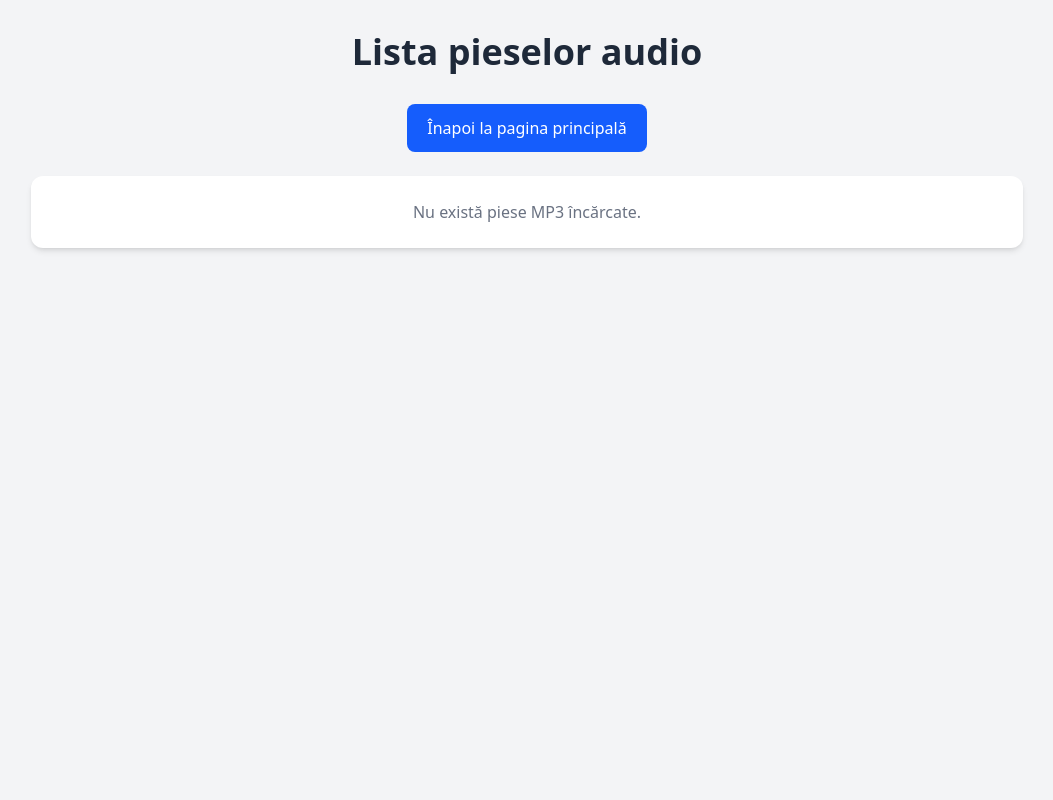
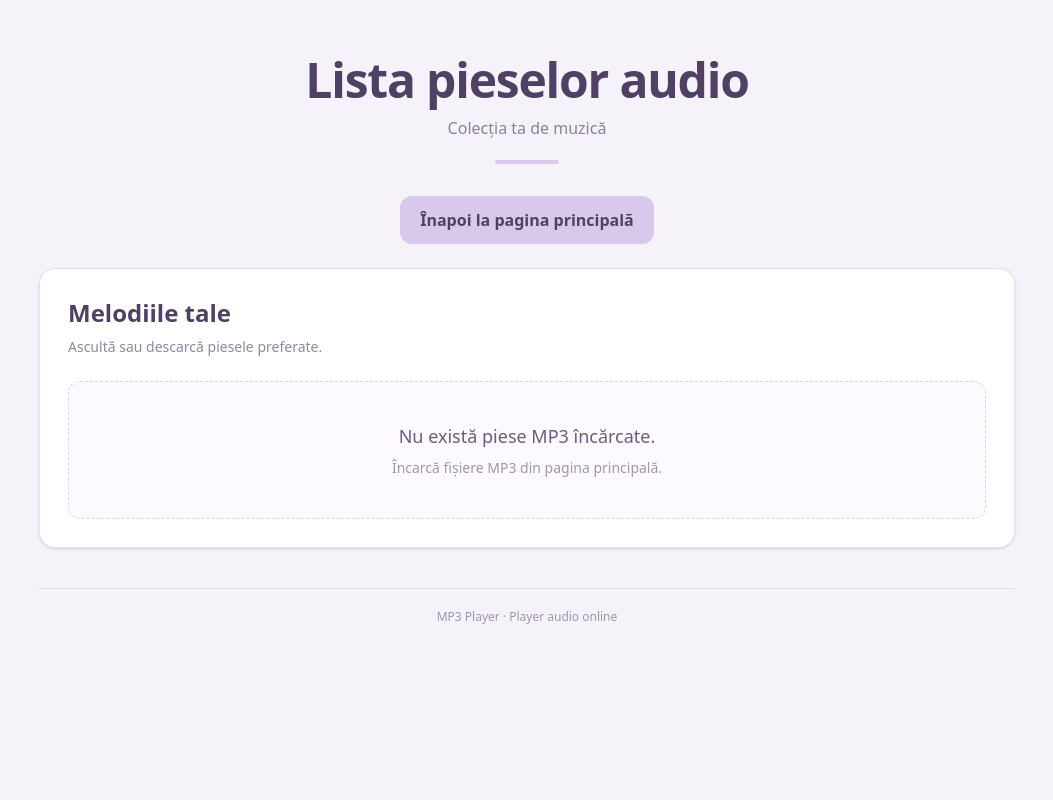
Before and after one commit to parfeniinga/Grupul-3-Player-audio-online-cu-gestionarea-fi-ierelor-MP3, a PHP site: page /lista.php in a window 1280 px wide. Shown: the whole page, without its empty margins (113-1166 px from the left). Run offline with PHP 8.4, Linux system fonts and the light colour scheme; data that the repository does not hold is empty.

Commit message:
Am facut modificari la aspectul vizual al listei

```diff
--- a/lista.php
+++ b/lista.php
@@ -1,72 +1,156 @@
 
 <?php
-$fisiere = scandir("audio");
+$fisiere = is_dir("audio") ? scandir("audio") : [];
 ?>
+
 <!DOCTYPE html>
 <html lang="ro">
+
 <head>
     <meta charset="UTF-8">
     <meta name="viewport" content="width=device-width, initial-scale=1.0">
     <title>Lista pieselor audio</title>
+
     <script src="https://cdn.jsdelivr.net/npm/@tailwindcss/browser@4"></script>
 </head>
 
-<body class="bg-gray-100 min-h-screen">
-    <div class="max-w-5xl mx-auto px-4 py-8">
-        <h1 class="text-4xl font-bold text-center text-gray-800 mb-8">
-            Lista pieselor audio
-        </h1>
-        <div class="text-center mb-6">
-            <a href="index.php"
-               class="inline-block bg-blue-600 hover:bg-blue-700 text-white px-5 py-3 rounded-lg">
+<body class="min-h-screen bg-[#f5f2fa] text-[#383044]">
+
+    <div class="mx-auto w-full max-w-5xl px-4 py-10 sm:px-6 sm:py-14">
+
+        <header class="mb-8 text-center">
+
+            <h1 class="text-3xl font-bold tracking-tight text-[#504064] sm:text-5xl">
+                Lista pieselor audio
+            </h1>
+
+            <p class="mt-3 text-sm text-[#8b819b] sm:text-base">
+                Colecția ta de muzică
+            </p>
+
+            <div class="mx-auto mt-5 h-1 w-16 rounded-full bg-[#d8c9ed]"></div>
+
+        </header>
+
+        <div class="mb-6 text-center">
+            <a
+                href="index.php"
+                class="inline-block rounded-xl bg-[#d8c8ec] px-5 py-3 font-semibold text-[#514064] transition hover:bg-[#cbb6e5]"
+            >
                 Înapoi la pagina principală
             </a>
         </div>
-        <div class="bg-white rounded-xl shadow-md p-6">
+
+        <section class="rounded-2xl border border-[#e9e1f2] bg-white p-5 shadow-sm sm:p-7">
+
+            <h2 class="mb-2 text-xl font-semibold text-[#504064] sm:text-2xl">
+                Melodiile tale
+            </h2>
+
+            <p class="mb-6 text-sm text-[#92879f]">
+                Ascultă sau descarcă piesele preferate.
+            </p>
+
             <?php
             $numar = 0;
+
             foreach ($fisiere as $fisier) {
-                if (strtolower(pathinfo($fisier, PATHINFO_EXTENSION)) === "mp3" && is_file("audio/" . $fisier)) {
+
+                if (
+                    strtolower(pathinfo($fisier, PATHINFO_EXTENSION)) === "mp3"
+                    && is_file("audio/" . $fisier)
+                ) {
+
                     $numar++;
                     $cale = "audio/" . $fisier;
                     $dimensiune = round(filesize($cale) / (1024 * 1024), 2);
                     ?>
-                    <div class="border border-gray-200 rounded-lg p-4 mb-4">
-                        <h2 class="text-lg font-semibold text-gray-800 mb-2">
+
+                    <div class="mb-4 rounded-xl border border-[#eee7f4] bg-[#fcfaff] p-4 transition hover:border-[#d4c2e8] sm:p-5">
+
+                        <h3 class="break-words text-base font-semibold text-[#514064] sm:text-lg">
                             <?php echo htmlspecialchars($fisier, ENT_QUOTES, 'UTF-8'); ?>
-                        </h2>
-                        <p class="text-sm text-gray-500 mb-3">
-                            Dimensiune: <?php echo $dimensiune; ?> MB
+                        </h3>
+
+                        <p class="mb-4 mt-2 text-sm text-[#968ba2]">
+                            Dimensiune:
+                            <span class="text-[#79678f]">
+                                <?php echo $dimensiune; ?> MB
+                            </span>
                         </p>
-                        <audio controls preload="metadata" class="w-full mb-3">
-                            <source src="audio/<?php echo rawurlencode($fisier); ?>" type="audio/mpeg">
+
+                        <audio controls preload="metadata" class="mb-4 w-full">
+                            <source
+                                src="audio/<?php echo rawurlencode($fisier); ?>"
+                                type="audio/mpeg"
+                            >
                             Browserul tău nu acceptă redarea audio.
                         </audio>
+
                         <div class="flex flex-wrap gap-3">
-                            <a href="download.php?fisier=<?php echo rawurlencode($fisier); ?>"
-                               class="bg-green-600 hover:bg-green-700 text-white px-4 py-2 rounded-lg">
+
+                            <a
+                                href="download.php?fisier=<?php echo rawurlencode($fisier); ?>"
+                                class="inline-block rounded-lg bg-[#e5d9f2] px-4 py-2.5 text-sm font-semibold text-[#604b7a] transition hover:bg-[#d8c7eb]"
+                            >
                                 Descarcă
                             </a>
-                            <form action="delete.php" method="POST"
-                                  onsubmit="return confirm('Sigur vrei sa stergi acest fisier?');">
-                                <input type="hidden" name="fisier"
-                                       value="<?php echo htmlspecialchars($fisier, ENT_QUOTES, 'UTF-8'); ?>">
-                                <button type="submit"
-                                        class="bg-red-600 hover:bg-red-700 text-white px-4 py-2 rounded-lg">
+
+                            <form
+                                action="delete.php"
+                                method="POST"
+                                onsubmit="return confirm('Sigur vrei sa stergi acest fisier?');"
+                            >
+
+                                <input
+                                    type="hidden"
+                                    name="fisier"
+                                    value="<?php echo htmlspecialchars($fisier, ENT_QUOTES, 'UTF-8'); ?>"
+                                >
+
+                                <button
+                                    type="submit"
+                                    class="rounded-lg border border-[#ead7dd] bg-[#fbf0f3] px-4 py-2.5 text-sm font-semibold text-[#a36c7d] transition hover:bg-[#f5e2e8]"
+                                >
                                     Șterge
                                 </button>
+
                             </form>
+
                         </div>
+
                     </div>
+
                     <?php
                 }
             }
 
             if ($numar === 0) {
-                echo '<p class="text-center text-gray-500">Nu există piese MP3 încărcate.</p>';
+                ?>
+
+                <div class="rounded-xl border border-dashed border-[#ded3e9] bg-[#fcfaff] px-4 py-10 text-center">
+
+                    <p class="text-lg font-medium text-[#6d5b80]">
+                        Nu există piese MP3 încărcate.
+                    </p>
+
+                    <p class="mt-2 text-sm text-[#a096ac]">
+                        Încarcă fișiere MP3 din pagina principală.
+                    </p>
+
+                </div>
+
+                <?php
             }
             ?>
-        </div>
+
+        </section>
+
+        <footer class="mt-10 border-t border-[#e6deef] pt-5 text-center text-xs text-[#a096ac]">
+            MP3 Player · Player audio online
+        </footer>
+
     </div>
+
 </body>
 </html>
```
